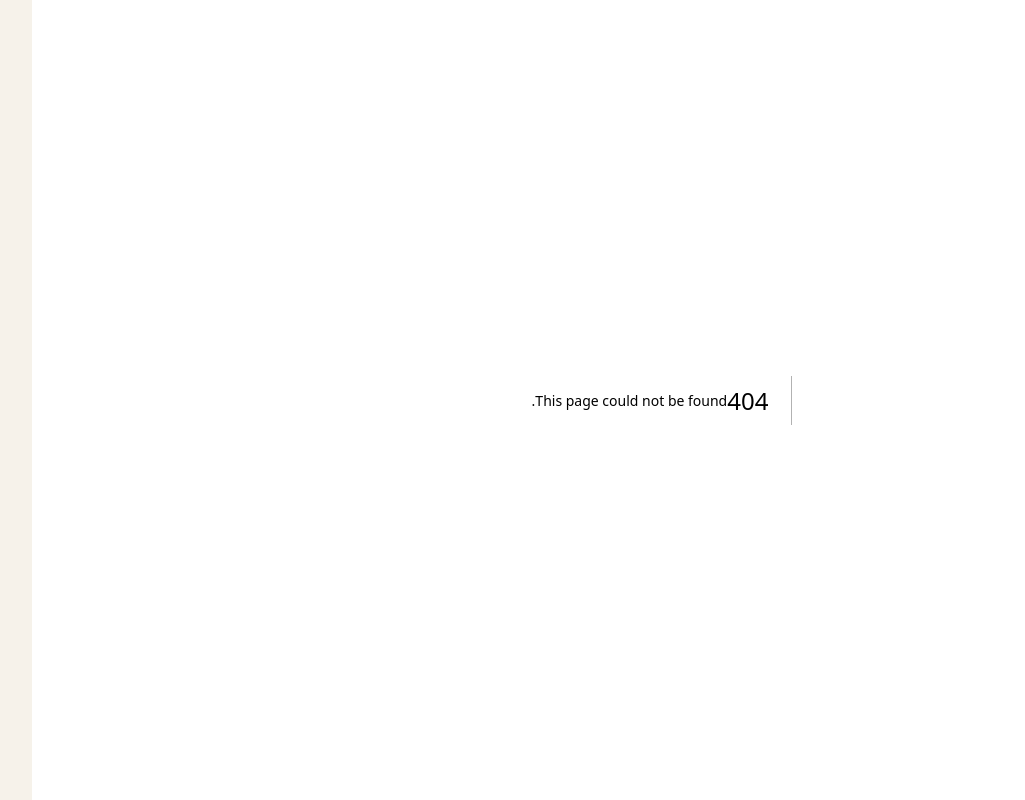
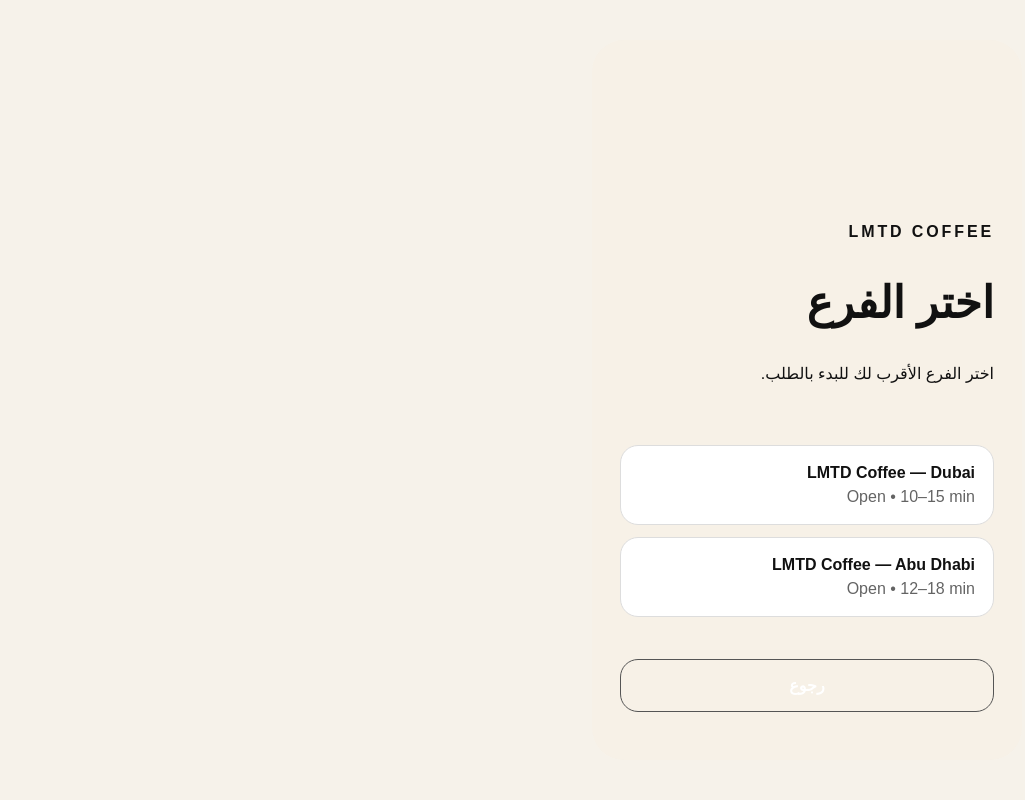
Before and after one commit to westRegion-gif/saleh-order-ahead, a Next.js app in the folder lmtd/apps/customer/: page /branches in a window 1280 px wide. Before the commit this address had no page. Shown: the whole page, without its empty margins (10-1035 px from the left). Built offline with nearby package versions, Linux system fonts and the light colour scheme.

Commit message:
feat(customer): add branch selection route

```diff
--- /dev/null
+++ b/lmtd/apps/customer/app/branches/page.tsx
@@ -0,0 +1,29 @@
+export default function BranchesPage() {
+  const branches = [
+    { id: 'dubai-1', name: 'LMTD Coffee — Dubai', meta: 'Open • 10–15 min' },
+    { id: 'abu-dhabi-1', name: 'LMTD Coffee — Abu Dhabi', meta: 'Open • 12–18 min' }
+  ];
+
+  return (
+    <main className="shell">
+      <section className="hero" style={{background:'#f7f1e7', color:'#111'}}>
+        <p className="eyebrow" style={{color:'#111'}}>LMTD COFFEE</p>
+        <h1>اختر الفرع</h1>
+        <p>اختر الفرع الأقرب لك للبدء بالطلب.</p>
+        <div style={{display:'grid', gap:12, marginTop:24}}>
+          {branches.map((branch) => (
+            <a
+              key={branch.id}
+              href={`/?branch=${branch.id}`}
+              style={{display:'block', padding:18, border:'1px solid #ddd', borderRadius:18, textDecoration:'none', color:'#111', background:'#fff'}}
+            >
+              <strong>{branch.name}</strong>
+              <div style={{marginTop:6, opacity:.65}}>{branch.meta}</div>
+            </a>
+          ))}
+        </div>
+        <a className="secondary" href="/" style={{marginTop:24}}>رجوع</a>
+      </section>
+    </main>
+  );
+}
```
